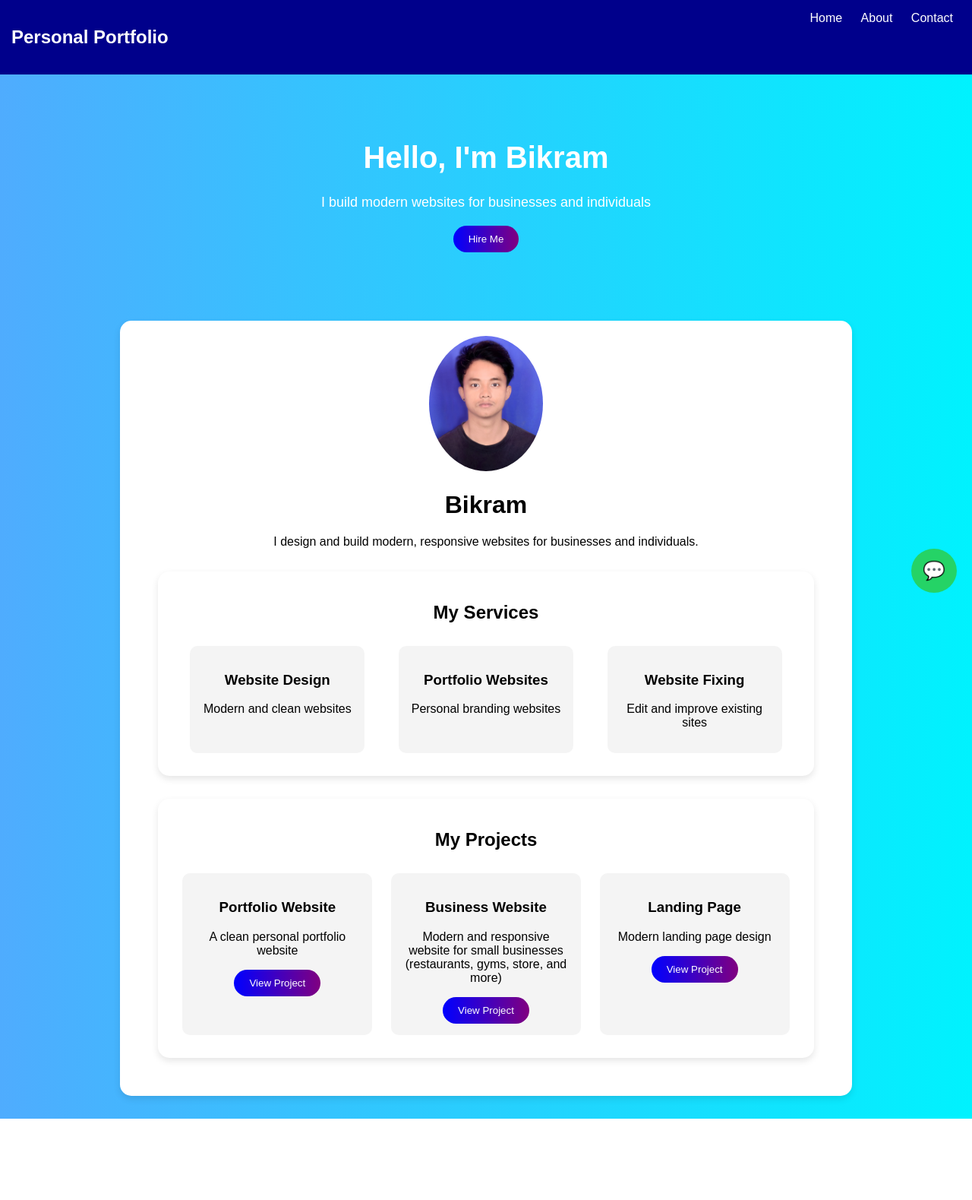
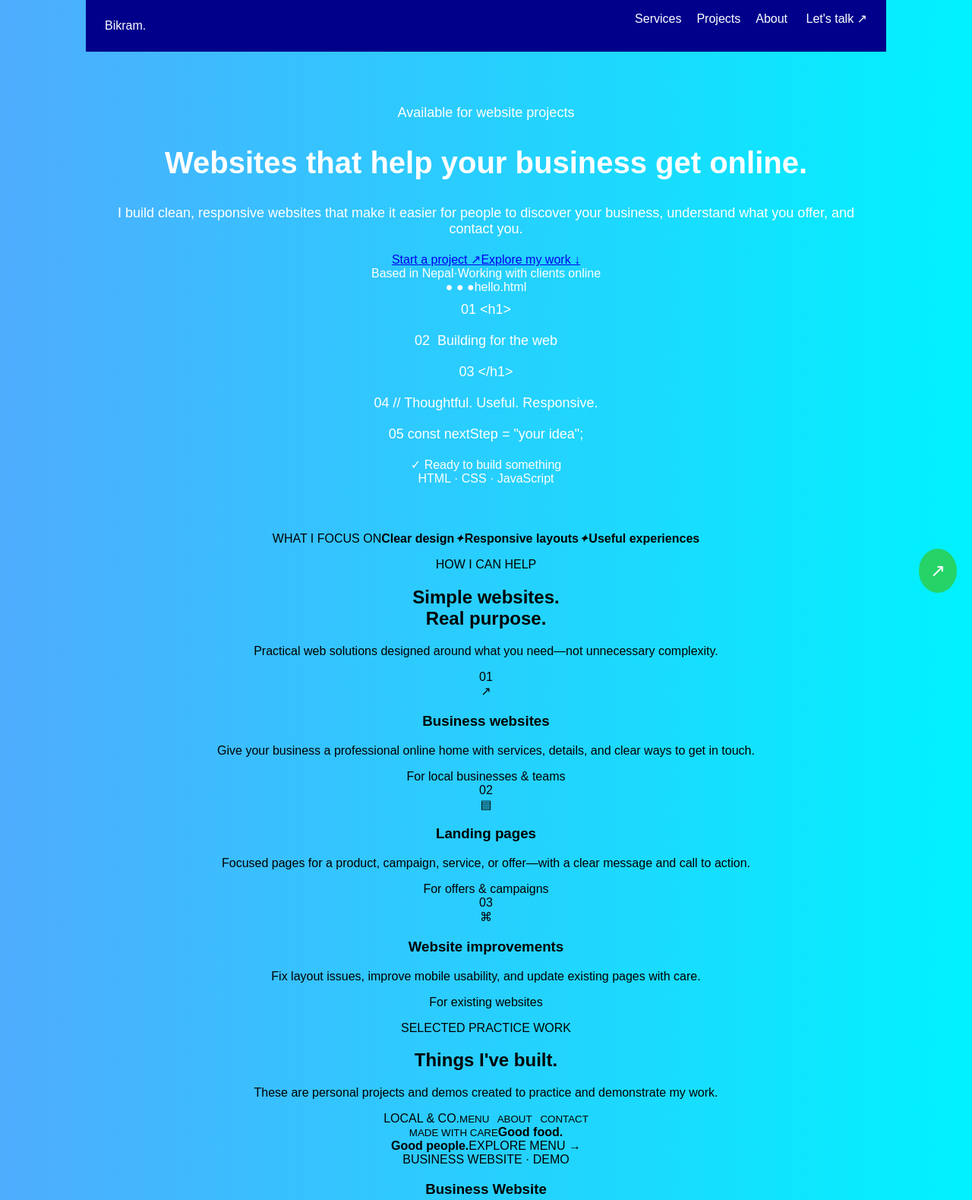
Before and after one commit to unitebikram-rgb/portfolio-website, a plain HTML site: page index.html in a window 1280 px wide. Shown: the top 1579 px of the page at 76% size. Before the commit the page ends 1472 px from the top, so only its background shows below. Drawn offline with Linux system fonts and the light colour scheme.

Commit message:
Redesign portfolio homepage

```diff
--- a/index.html
+++ b/index.html
@@ -1,97 +1,64 @@
-<!DOCTYPE html>
-<html>
+<!doctype html>
+<html lang="en">
 <head>
-    <title>Bikram | Developer</title>
+  <meta charset="utf-8">
+  <meta name="viewport" content="width=device-width, initial-scale=1">
+  <meta name="description" content="Bikram Majhi builds responsive, practical websites for small businesses, personal brands, and creators.">
+  <title>Bikram Majhi | Web Developer</title>
+  <link rel="preconnect" href="https://fonts.googleapis.com">
+  <link rel="preconnect" href="https://fonts.gstatic.com" crossorigin>
+  <link href="https://fonts.googleapis.com/css2?family=DM+Sans:wght@400;500;600;700&family=Manrope:wght@600;700;800&display=swap" rel="stylesheet">
   <link rel="stylesheet" href="style.css">
 </head>
-
 <body>
-
-<div class="navbar">
-    <h2>Personal Portfolio</h2>
-    <div>
-        <a href="index.html">Home</a>
-        <a href="about.html">About</a>
-        <a href="contact.html">Contact</a>
+  <header class="site-header">
+    <nav class="navbar container" aria-label="Main navigation">
+      <a class="brand" href="index.html">Bikram<span>.</span></a>
+      <div class="nav-links">
+        <a href="#services">Services</a><a href="#projects">Projects</a><a href="about.html">About</a>
+        <a class="nav-cta" href="contact.html">Let's talk <span aria-hidden="true">↗</span></a>
       </div>
+    </nav>
+  </header>
+  <main>
+    <section class="hero container">
+      <div class="hero-copy">
+        <p class="eyebrow"><span class="status-dot"></span> Available for website projects</p>
+        <h1>Websites that help your business <span class="accent">get online.</span></h1>
+        <p class="hero-lead">I build clean, responsive websites that make it easier for people to discover your business, understand what you offer, and contact you.</p>
+        <div class="hero-actions"><a class="button button-primary" href="contact.html">Start a project <span aria-hidden="true">↗</span></a><a class="text-link" href="#projects">Explore my work ↓</a></div>
+        <div class="hero-note"><span>Based in Nepal</span><span>·</span><span>Working with clients online</span></div>
       </div>
-
-<div class="container">
-
-    <div class="hero">
-    <h1>Hello, I'm Bikram</h1>
-    <p>I build modern websites for businesses and individuals</p>
-    <a href="contact.html">
-        <button>Hire Me</button>
-    </a>
+      <div class="hero-visual" aria-label="Developer introduction">
+        <div class="visual-glow"></div><div class="visual-card">
+          <div class="visual-top"><span class="window-dots">● ● ●</span><span>hello.html</span></div>
+          <div class="code-lines"><p><span class="code-muted">01</span> <span class="code-purple">&lt;h1&gt;</span></p><p><span class="code-muted">02</span> &nbsp;Building for the web</p><p><span class="code-muted">03</span> <span class="code-purple">&lt;/h1&gt;</span></p><p><span class="code-muted">04</span> <span class="code-green">// Thoughtful. Useful. Responsive.</span></p><p><span class="code-muted">05</span> <span class="code-blue">const</span> <span class="code-white">nextStep</span> = <span class="code-yellow">"your idea"</span>;</p></div>
+          <div class="visual-bottom"><span class="mini-check">✓</span> Ready to build something</div>
+        </div><div class="floating-tag">HTML · CSS · JavaScript</div>
       </div>
-
-    <div class="card">
-         <img src="image/myphoto.jpg">
-        <h1>Bikram</h1>
-        <p>I design and build modern, responsive websites for businesses and individuals.</p>
-
-
-    <div class="card">
-    <h2>My Services</h2>
-
-    <div class="services">
-        <div class="service-box">
-            <h3>Website Design</h3>
-            <p>Modern and clean websites</p>
+    </section>
+    <section class="trust-strip"><div class="container trust-inner"><span>WHAT I FOCUS ON</span><strong>Clear design</strong><i>✦</i><strong>Responsive layouts</strong><i>✦</i><strong>Useful experiences</strong></div></section>
+    <section class="section container" id="services">
+      <div class="section-heading"><p class="eyebrow">HOW I CAN HELP</p><h2>Simple websites.<br><span class="accent">Real purpose.</span></h2><p>Practical web solutions designed around what you need—not unnecessary complexity.</p></div>
+      <div class="service-grid">
+        <article class="service-card"><span class="service-number">01</span><div class="service-icon">↗</div><h3>Business websites</h3><p>Give your business a professional online home with services, details, and clear ways to get in touch.</p><span class="service-label">For local businesses & teams</span></article>
+        <article class="service-card"><span class="service-number">02</span><div class="service-icon">▤</div><h3>Landing pages</h3><p>Focused pages for a product, campaign, service, or offer—with a clear message and call to action.</p><span class="service-label">For offers & campaigns</span></article>
+        <article class="service-card"><span class="service-number">03</span><div class="service-icon">⌘</div><h3>Website improvements</h3><p>Fix layout issues, improve mobile usability, and update existing pages with care.</p><span class="service-label">For existing websites</span></article>
       </div>
-
-        <div class="service-box">
-            <h3>Portfolio Websites</h3>
-            <p>Personal branding websites</p>
+    </section>
+    <section class="section projects-section" id="projects"><div class="container">
+      <div class="section-heading section-heading-row"><div><p class="eyebrow">SELECTED PRACTICE WORK</p><h2>Things I've <span class="accent">built.</span></h2></div><p>These are personal projects and demos created to practice and demonstrate my work.</p></div>
+      <div class="project-grid">
+        <article class="project-card project-feature"><div class="project-preview preview-business"><div class="preview-nav">LOCAL<span> & CO.</span><small>MENU &nbsp; ABOUT &nbsp; CONTACT</small></div><div class="preview-content"><small>MADE WITH CARE</small><strong>Good food.<br>Good people.</strong><span class="preview-button">EXPLORE MENU →</span></div></div><div class="project-info"><div><span class="project-type">BUSINESS WEBSITE · DEMO</span><h3>Business Website</h3><p>A responsive example website for a small business.</p></div><div class="project-links"><a href="https://unitebikram-rgb.github.io/business-website/" target="_blank" rel="noopener noreferrer">Live demo ↗</a><a href="https://github.com/unitebikram-rgb/business-website" target="_blank" rel="noopener noreferrer">Source ↗</a></div></div></article>
+        <article class="project-card"><div class="project-preview preview-landing"><div class="landing-shape shape-one"></div><div class="landing-shape shape-two"></div><div class="landing-copy"><small>YOUR NEXT BIG IDEA</small><strong>Make it<br>happen.</strong><span>Discover what's possible.</span></div></div><div class="project-info"><div><span class="project-type">LANDING PAGE · DEMO</span><h3>Landing Page</h3><p>A focused layout built around a clear call to action.</p></div><div class="project-links"><a href="https://unitebikram-rgb.github.io/landing-page/" target="_blank" rel="noopener noreferrer">Live demo ↗</a><a href="https://github.com/unitebikram-rgb/landing-page" target="_blank" rel="noopener noreferrer">Source ↗</a></div></div></article>
+        <article class="project-card"><div class="project-preview preview-portfolio"><div class="portfolio-mini"><span>BIKRAM<span class="accent">.</span></span><strong>Designing<br>for the web.</strong><div class="mini-bars"><i></i><i></i><i></i></div></div></div><div class="project-info"><div><span class="project-type">PERSONAL PROJECT</span><h3>My Portfolio</h3><p>This website—built to present my work and services.</p></div><div class="project-links"><a href="https://unitebikram-rgb.github.io/portfolio-website/" target="_blank" rel="noopener noreferrer">Live site ↗</a><a href="https://github.com/unitebikram-rgb/portfolio-website" target="_blank" rel="noopener noreferrer">Source ↗</a></div></div></article>
       </div>
-
-        <div class="service-box">
-            <h3>Website Fixing</h3>
-            <p>Edit and improve existing sites</p>
-        </div>
-    </div>
-</div>
-
-  <div class="card">
-    <h2>My Projects</h2>
-
-    <div class="projects">
-
-        <div class="project-box">
-            <h3>Portfolio Website</h3>
-            <p>A clean personal portfolio website</p>
-            <a href="https://unitebikram-rgb.github.io/portfolio-website/" target="_blank">
-                <button>View Project</button>
-            </a>
-        </div>
-
-        <div class="project-box">
-            <h3>Business Website</h3>
-            <p>Modern and responsive website for small businesses (restaurants, gyms, store, and more)</p>
-            <a href="https://unitebikram-rgb.github.io/business-website/" target="_blank">
-            <button>View Project</button></a>
-        </div>
-
-        <div class="project-box">
-            <h3>Landing Page</h3>
-            <p>Modern landing page design</p>
-            <a href="https://unitebikram-rgb.github.io/landing-page/" target="_blank">
-            <button>View Project</button></a>
-        </div>
-
-    </div>
-</div>
-
-</div>
-
-<script src="script.js"></script>
-<a href="https://wa.me/9779800962616" class="whatsapp" target="_blank">
-    💬
-</a>
-
+    </div></section>
+    <section class="about-band"><div class="container about-band-inner"><div><p class="eyebrow">A LITTLE ABOUT ME</p><h2>Curious builder.<br><span class="accent">Always learning.</span></h2></div><div><p>I'm Bikram, a web developer from Nepal. I enjoy turning ideas into useful websites and improving my skills by building real projects.</p><a class="text-link" href="about.html">More about me ↗</a></div></div></section>
+    <section class="contact-cta container"><div><p class="eyebrow">HAVE AN IDEA?</p><h2>Let's make it<br><span class="accent">work on the web.</span></h2></div><a class="button button-primary" href="contact.html">Contact me <span aria-hidden="true">↗</span></a></section>
+  </main>
+  <footer class="site-footer"><div class="container footer-inner"><a class="brand" href="index.html">Bikram<span>.</span></a><p>Building useful things for the web.</p><span>© <span id="year">2026</span> Bikram Majhi</span></div></footer>
+  <a class="whatsapp" href="https://wa.me/9779800962616" target="_blank" rel="noopener noreferrer" aria-label="Contact Bikram on WhatsApp">↗</a>
   <script src="script.js"></script>
 </body>
-
-</body>
 </html>
```
Lines whose indentation alone changed are shown as unchanged.
